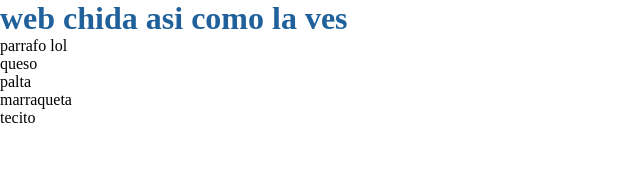
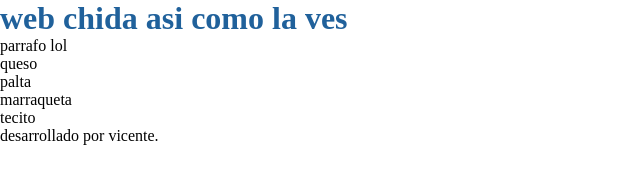
Before and after one commit to avicnunezc-ui/web-locochon-git, a plain HTML site: page index.html in a window 1280 px wide. Shown: the whole page, without its empty margins (0-640 px from the left). Drawn offline with Linux system fonts and the light colour scheme.

Commit message:
añadi pie de pagina

```diff
--- a/index.html
+++ b/index.html
@@ -16,5 +16,7 @@
         <li>marraqueta</li>
         <li>tecito</li>
     </ul>
+
+    <footer>desarrollado por vicente.</footer>
 </body>
 </html>
```
